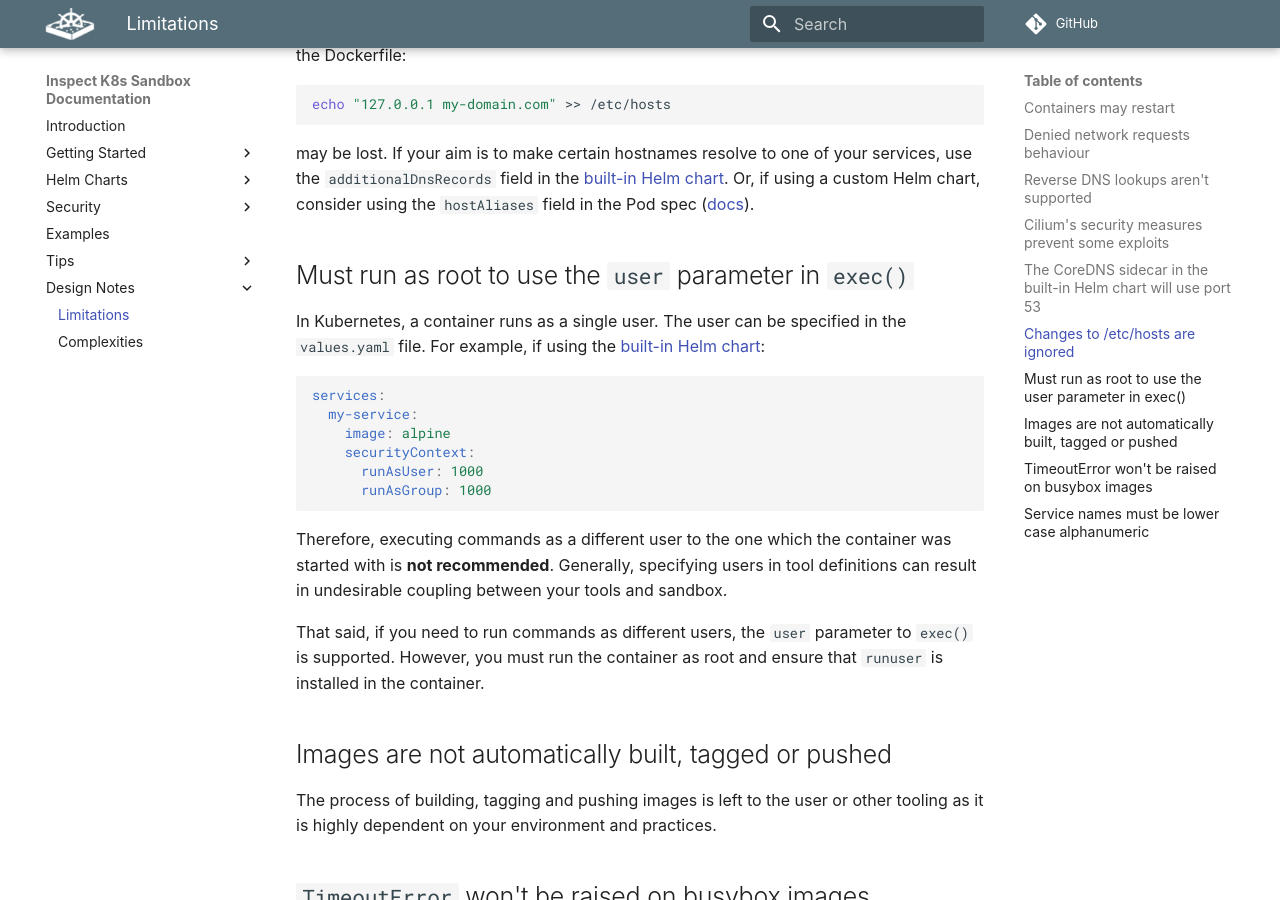
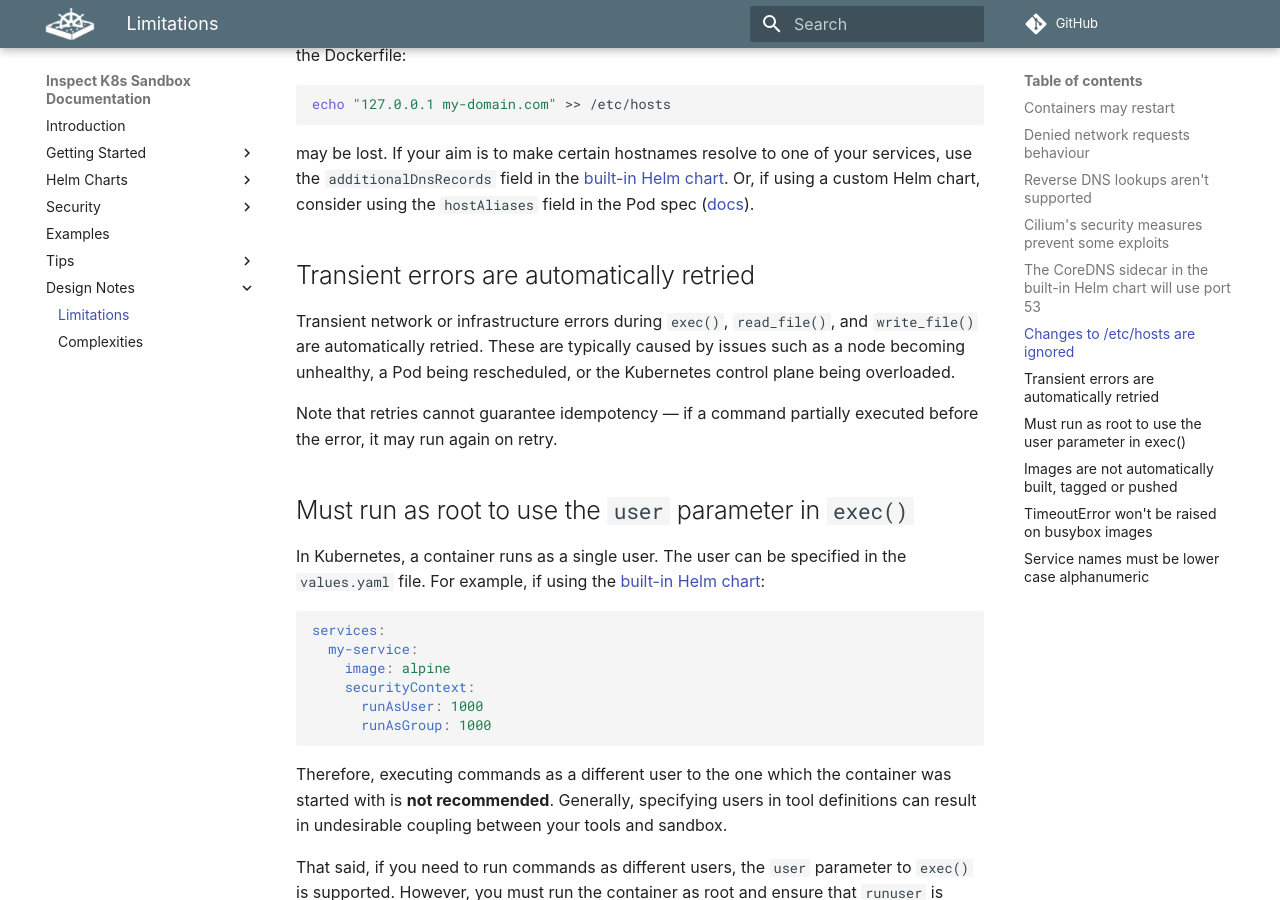
Before and after one commit to UKGovernmentBEIS/inspect_k8s_sandbox, an MkDocs documentation site: the page built from docs/docs/design/limitations.md, in a window 1280 px wide and 900 px high, scrolled down 2330 px. Built offline with MkDocs 1.6.1 and Material for MkDocs 9.7.7, drawn with Linux system fonts in a browser that asks for light colours; some web fonts are replaced; comment, search, counter and statistics services are not loaded.

Commit message:
docs: document automatic retry of transient errors
Addresses review comment from bmillwood on #184.

Co-Authored-By: Claude Sonnet 4.6 <noreply@anthropic.com>

```diff
--- a/docs/docs/design/limitations.md
+++ b/docs/docs/design/limitations.md
@@ -151,6 +151,12 @@ chart](../helm/built-in-chart.md#dns). Or, if using a custom Helm chart, conside
 the `hostAliases` field in the Pod spec
 ([docs](https://kubernetes.io/docs/tasks/network/customize-hosts-file-for-pods/)).
 
+## Transient errors are automatically retried
+
+Transient network or infrastructure errors during `exec()`, `read_file()`, and `write_file()` are automatically retried. These are typically caused by issues such as a node becoming unhealthy, a Pod being rescheduled, or the Kubernetes control plane being overloaded.
+
+Note that retries cannot guarantee idempotency — if a command partially executed before the error, it may run again on retry.
+
 ## Must run as root to use the `user` parameter in `exec()` { #exec-user }
 
 In Kubernetes, a container runs as a single user. The user can be specified in the
```
